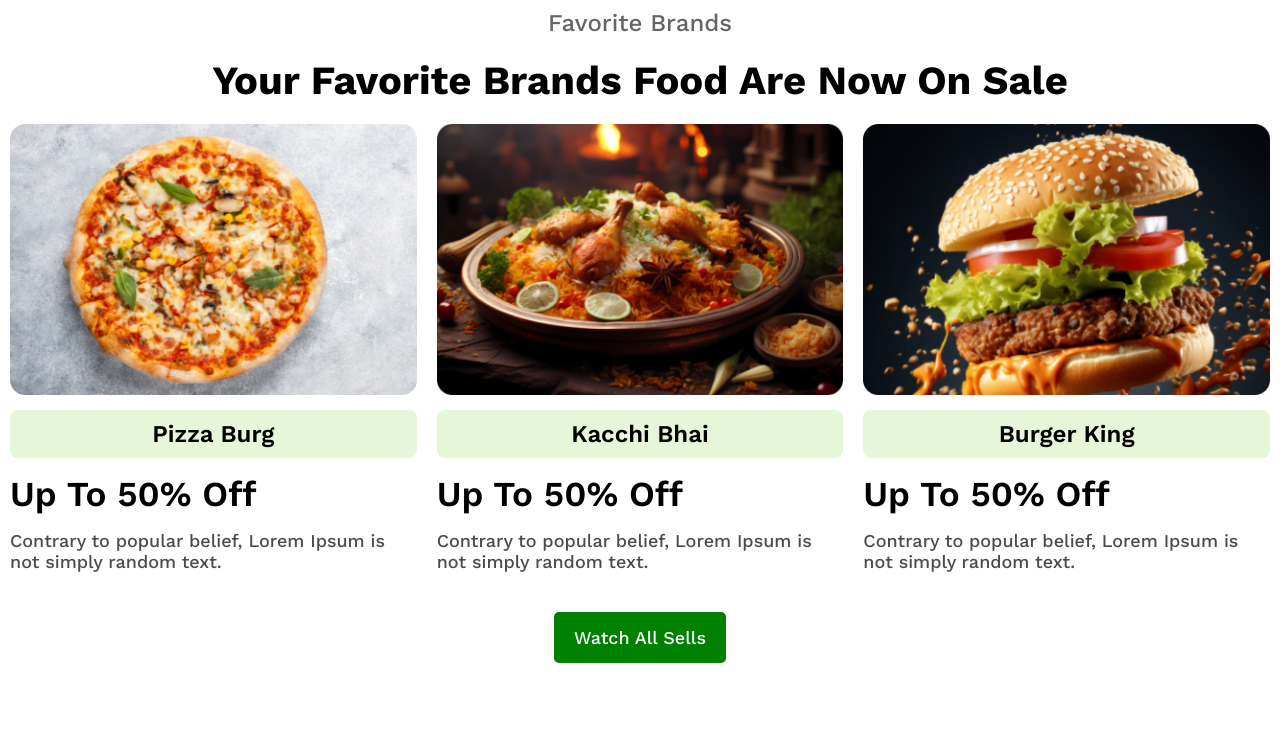
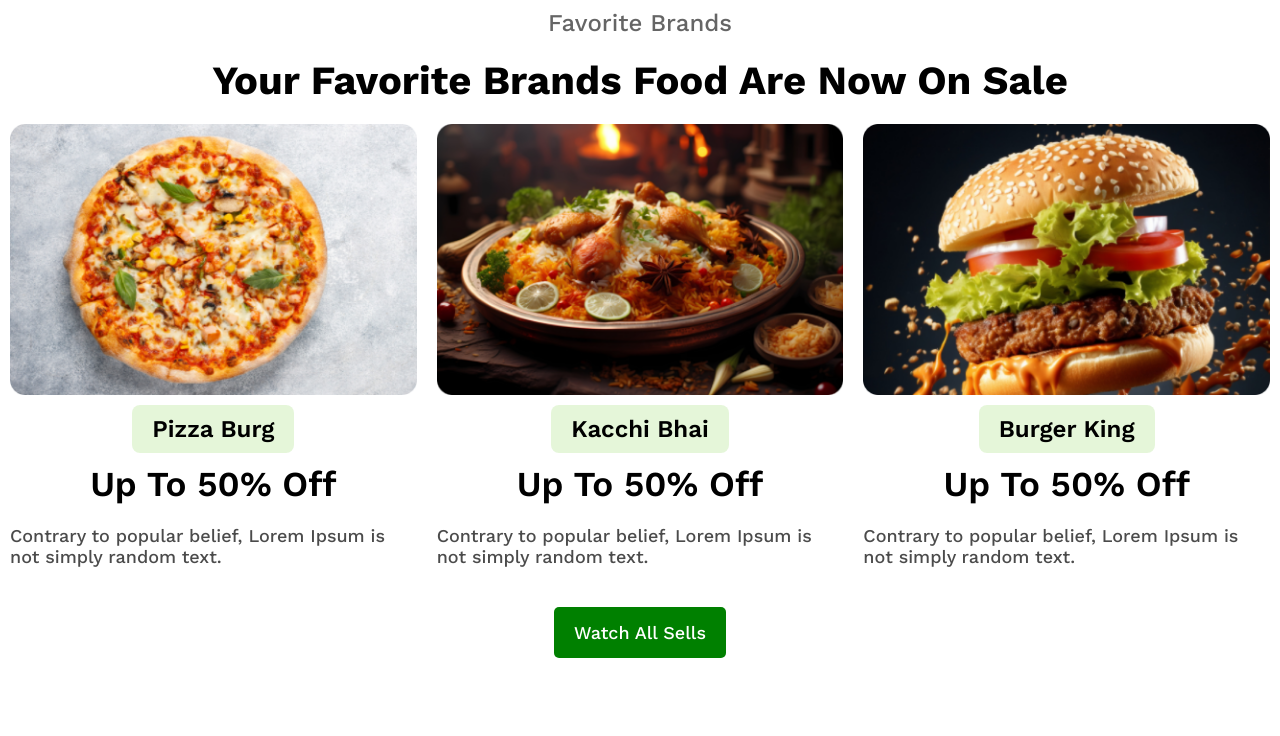
Before and after one commit to mehedidevx/Good-Food-Restaurant, a plain HTML site: page index.html in a window 1280 px wide. Shown: the part 940-1676 px from the top of the page. Drawn offline with nearby package versions, Linux system fonts and the light colour scheme.

Commit message:
some problem solve

```diff
--- a/index.html
+++ b/index.html
@@ -25,19 +25,19 @@
         <div class="card-container">
             <div class="card">
                 <img src="/assets/pizza.png" alt="">
-                <button>Pizza Burg</button>
+                <div><span>Pizza Burg</span></div>
                 <h3>Up To 50% Off</h3>
                 <p>Contrary to popular belief, Lorem Ipsum is not simply random text.</p>
             </div>
             <div class="card">
                 <img src="/assets/biriyani.png" alt="">
-                <button>Kacchi Bhai</button>
+                <div><span>Kacchi Bhai</span></div>
                 <h3>Up To 50% Off</h3>
                 <p>Contrary to popular belief, Lorem Ipsum is not simply random text.</p>
             </div>
             <div class="card">
                 <img src="/assets/burger.png" alt="">
-                <button>Burger King</button>
+                <div><span>Burger King</span></div>
                 <h3>Up To 50% Off</h3>
                 <p>Contrary to popular belief, Lorem Ipsum is not simply random text.</p>
             </div>
--- a/styles/style.css
+++ b/styles/style.css
@@ -93,9 +93,14 @@
   gap: 20px;
 }
 .card {
+  max-width: 510px;
   display: flex;
   flex-direction: column;
-  gap: 15px;
+  justify-content: center;
+  align-items: center;
+
+
+  gap: 20px;
 }
 .card img {
   width: 100%;
@@ -111,7 +116,8 @@
   font-weight: 500;
   opacity: 0.7;
 }
-.card button {
+.card span {
+
   border-radius: 8px;
   border: none;
   padding: 10px 20px;
@@ -190,11 +196,11 @@
   gap: 20px;
 }
 .social{
-  background-image: url("../assets/social-bg.png");
+
   background-size: cover;
   background-repeat: no-repeat;
   background-position: center;
   padding: 60px;
   position: relative;
-  background: linear-gradient(to bottom, rgba(255, 255, 255, 0.5), rgba(255, 255, 255, 0.5)), url("../assets/social-bg.png");
+  background: linear-gradient(to bottom, rgba(255, 255, 255, 0.5), rgba(255, 255, 255, 0.7)), url("../assets/social-bg.png");
 }
```
